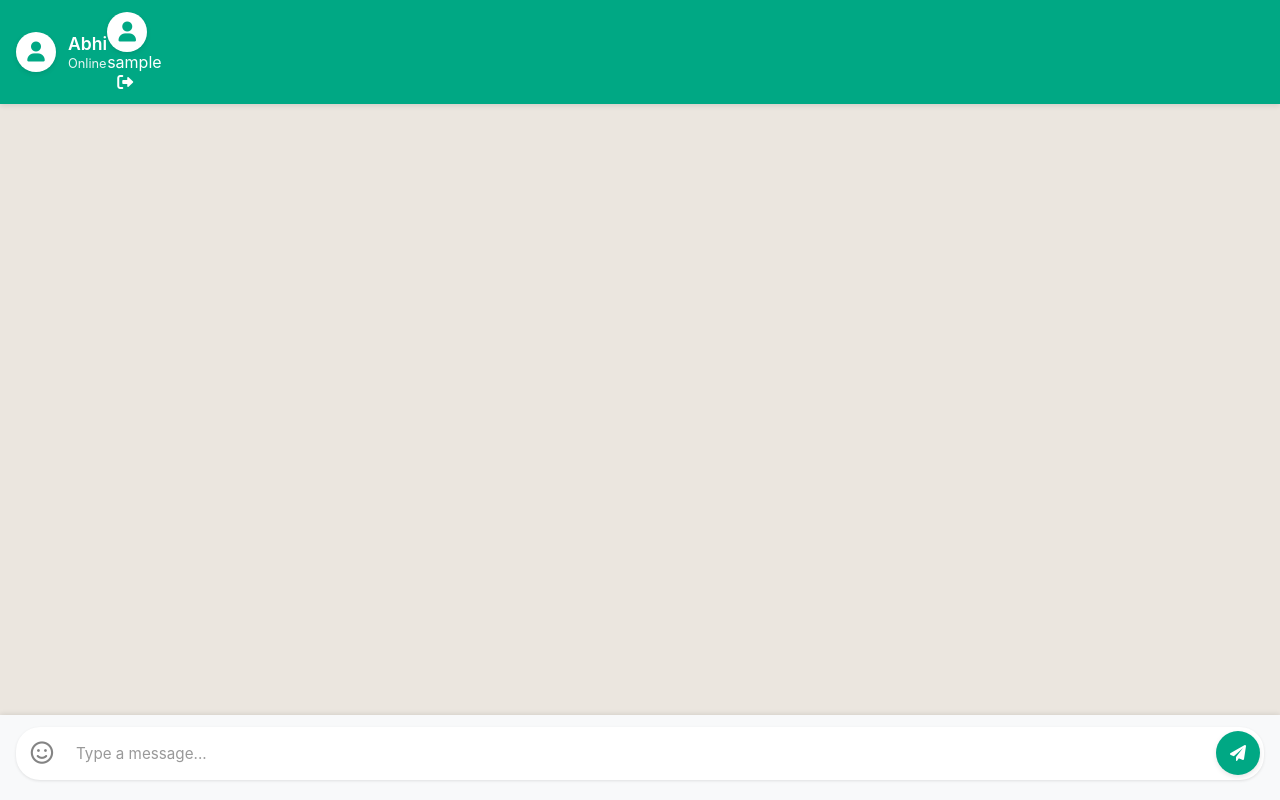
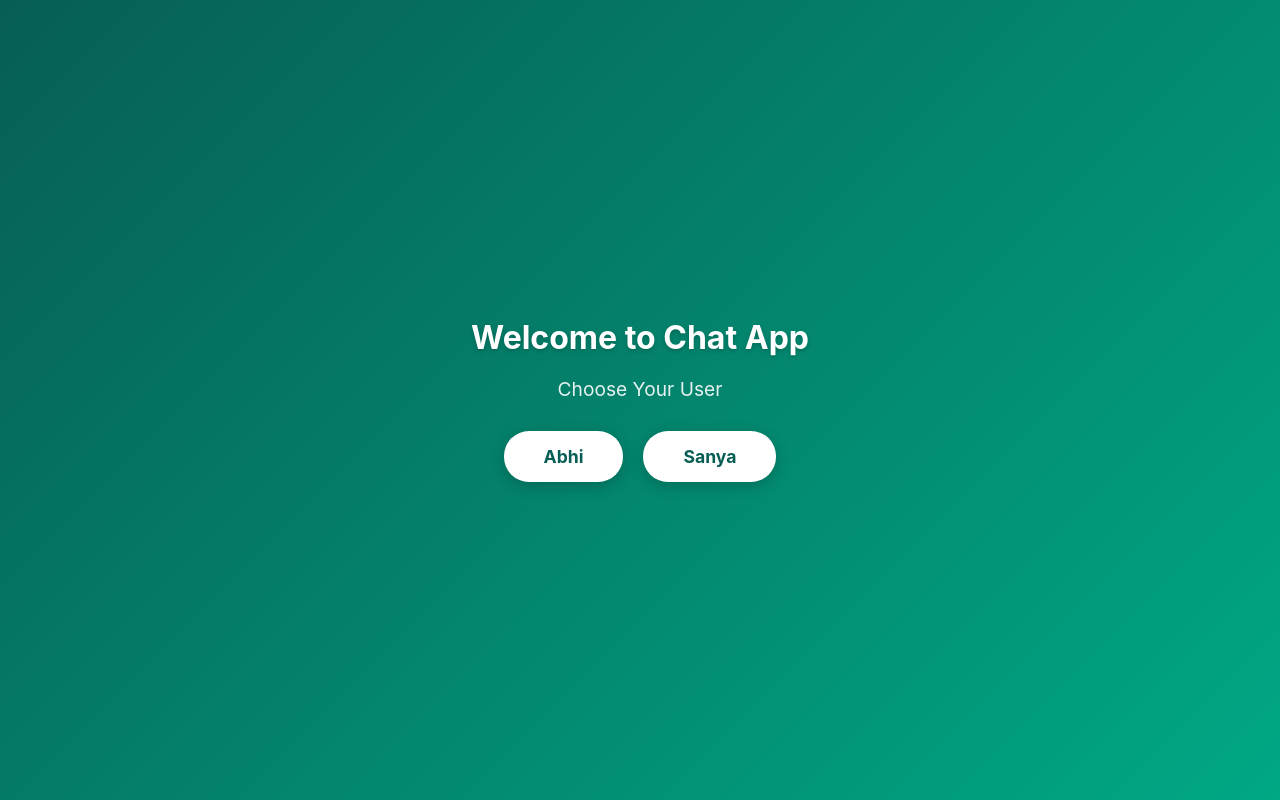
Before and after one commit to Mdazad4153/chat-app, a Flask app: page / in a window 1280 px wide. Run offline with Flask 3, Linux system fonts and the light colour scheme; the visitor is signed in with stand-in values (Sample User, id 1); data that the repository does not hold is empty; some libraries are stand-ins or nearby versions.

Commit message:
Added user selection screen with Abhi and Sanya options

```diff
--- a/app.py
+++ b/app.py
@@ -113,6 +113,14 @@ def get_chat_history():
     conn.close()
     return jsonify(messages)
 
+@app.route('/set_username', methods=['POST'])
+def set_username():
+    username = request.form.get('username')
+    if username:
+        session['username'] = username
+        return jsonify({'success': True})
+    return jsonify({'success': False})
+
 @socketio.on('connect')
 def handle_connect():
     if 'username' in session:
--- a/templates/index.html
+++ b/templates/index.html
@@ -1,8 +1,9 @@
 <!DOCTYPE html>
-<html>
+<html lang="en">
 <head>
+    <meta charset="UTF-8">
+    <meta name="viewport" content="width=device-width, initial-scale=1.0">
     <title>Chat App</title>
-    <meta name="viewport" content="width=device-width, initial-scale=1.0, maximum-scale=1.0, user-scalable=no">
     <link rel="stylesheet" href="https://cdnjs.cloudflare.com/ajax/libs/font-awesome/6.0.0/css/all.min.css">
     <style>
         * {
@@ -432,10 +433,81 @@
                 padding-bottom: max(calc(12px + var(--safe-area-inset-bottom)), 20px);
             }
         }
+
+        /* User Selection Styles */
+        .user-selection {
+            position: fixed;
+            top: 0;
+            left: 0;
+            right: 0;
+            bottom: 0;
+            background: linear-gradient(135deg, var(--secondary-color) 0%, var(--primary-color) 100%);
+            display: flex;
+            flex-direction: column;
+            align-items: center;
+            justify-content: center;
+            z-index: 2000;
+            padding: 20px;
+            text-align: center;
+        }
+
+        .welcome-text {
+            color: white;
+            font-size: 2em;
+            margin-bottom: 20px;
+            text-shadow: 0 2px 4px rgba(0,0,0,0.2);
+        }
+
+        .choose-text {
+            color: white;
+            font-size: 1.2em;
+            margin-bottom: 30px;
+            opacity: 0.9;
+        }
+
+        .user-buttons {
+            display: flex;
+            gap: 20px;
+            flex-wrap: wrap;
+            justify-content: center;
+        }
+
+        .user-button {
+            background: white;
+            border: none;
+            padding: 15px 40px;
+            border-radius: 25px;
+            font-size: 1.1em;
+            cursor: pointer;
+            transition: all 0.3s ease;
+            box-shadow: 0 4px 15px rgba(0,0,0,0.2);
+            color: var(--secondary-color);
+            font-weight: bold;
+        }
+
+        .user-button:hover {
+            transform: translateY(-2px);
+            box-shadow: 0 6px 20px rgba(0,0,0,0.3);
+        }
+
+        .user-button:active {
+            transform: translateY(0);
+        }
     </style>
 </head>
 <body>
-    <div class="chat-container">
+    <!-- User Selection Screen -->
+    <div class="user-selection" id="userSelection">
+        <h1 class="welcome-text">Welcome to Chat App</h1>
+        <p class="choose-text">Choose Your User</p>
+        <div class="user-buttons">
+            <button class="user-button" onclick="selectUser('Abhi')">Abhi</button>
+            <button class="user-button" onclick="selectUser('Sanya')">Sanya</button>
+        </div>
+    </div>
+
+    <!-- Chat Interface -->
+    <div class="chat-container" id="chatContainer" style="display: none;">
         <div class="chat-header">
             <div class="user-info">
                 <div class="user-avatar">
@@ -501,6 +573,30 @@
 
     <script src="https://cdnjs.cloudflare.com/ajax/libs/socket.io/4.0.1/socket.io.js"></script>
     <script>
+        // User selection functionality
+        function selectUser(username) {
+            fetch('/set_username', {
+                method: 'POST',
+                headers: {
+                    'Content-Type': 'application/x-www-form-urlencoded',
+                },
+                body: 'username=' + username
+            })
+            .then(response => response.json())
+            .then(data => {
+                if (data.success) {
+                    document.getElementById('userSelection').style.display = 'none';
+                    document.getElementById('chatContainer').style.display = 'flex';
+                    // Update the username in the chat header
+                    document.querySelector('.username').textContent = username;
+                    // Connect to socket after user selection
+                    initializeSocket();
+                }
+            });
+        }
+
+        // Initialize socket only after user selection
+        function initializeSocket() {
             var socket = io();
             var typingTimeout = null;
             var lastMessageTime = null;
@@ -777,6 +873,7 @@
                 this.style.height = 'auto';
                 this.style.height = (this.scrollHeight) + 'px';
             });
+        }
     </script>
 </body>
 </html>
```
Lines whose indentation alone changed are shown as unchanged.
